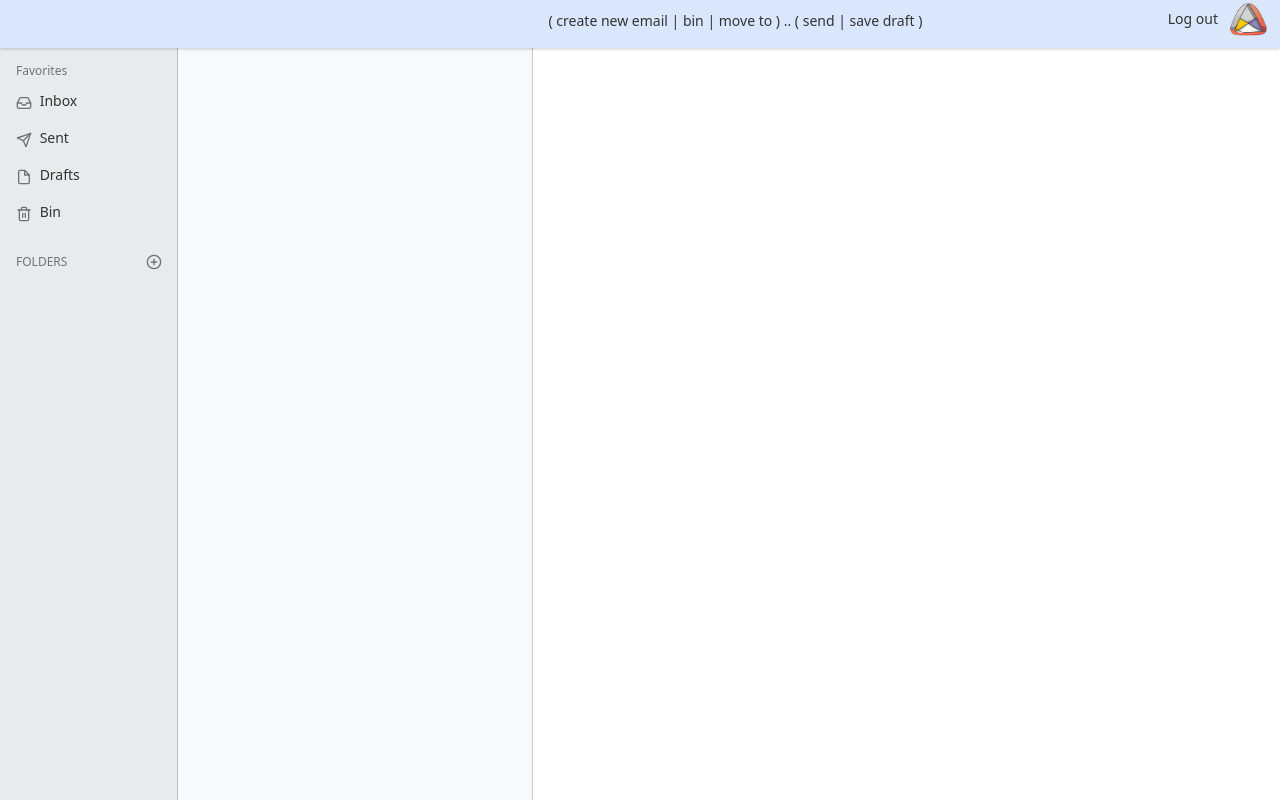
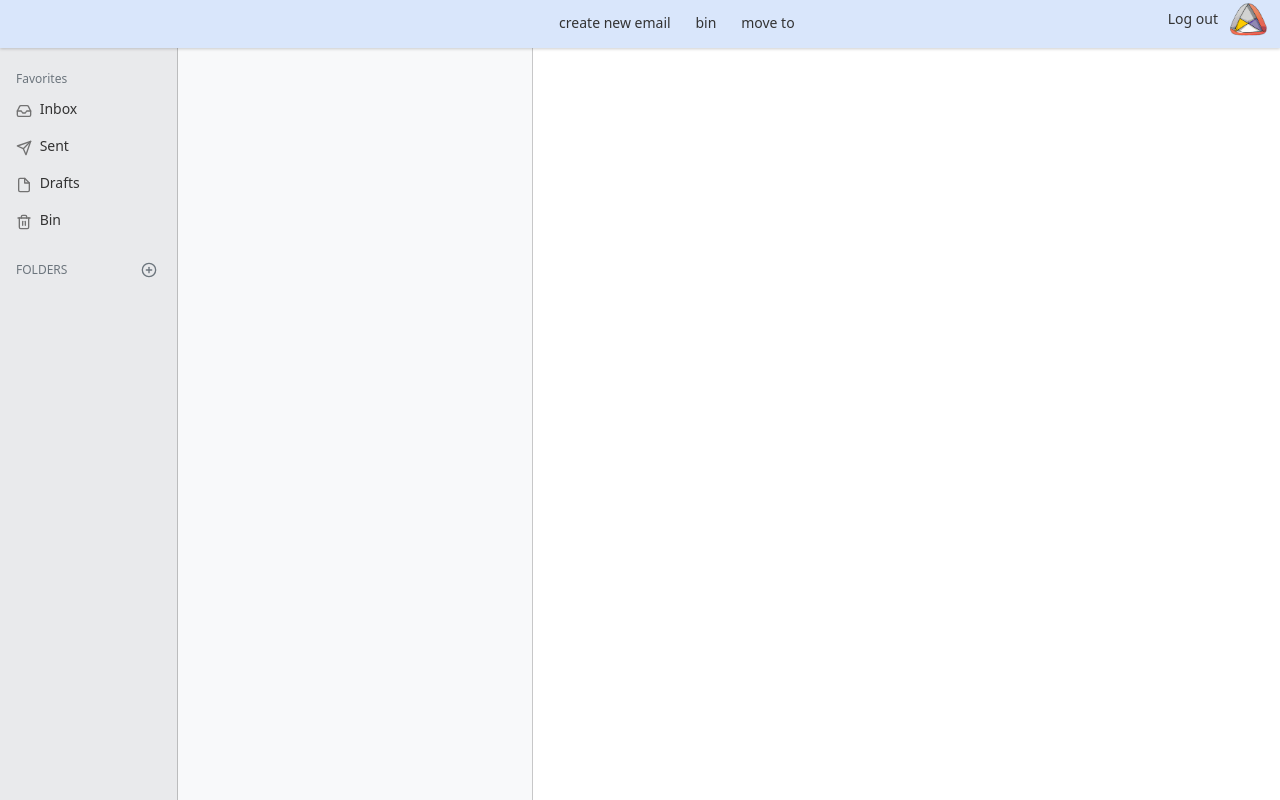
Before and after one commit to VladimirFokow/email-client-app, a Flask app: template email-client-app/templates/mailbox.html in a window 1280 px wide. Run offline with Flask 3, Linux system fonts and the light colour scheme; the template is opened without the code that fills it, so the values that code supplies are empty; some libraries are stand-ins or nearby versions.

Commit message:
send message

```diff
--- a/email-client-app/app.py
+++ b/email-client-app/app.py
@@ -27,6 +27,22 @@ app.config['SECRET_KEY'] = token_hex(16)
 
 db, Email, Folder, Attachment, User = get_models(app)
 Session(app)
+
+
+@app.route('/send_email', methods=['POST'])
+def send_email():
+    """ Send an email """
+    recipient = request.form['to']
+    subject = request.form.get('subject', '')
+    body = request.form.get('text', '')
+    attachments = request.form.get('attachments', [])
+    send(recipient, subject, body, attachments)
+    return jsonify({'success': True})
+
+
+@app.route('/save_draft', methods=['POST'])
+def save_draft():
+    return
 
 
 @app.route('/query_the_server', methods=['POST'])
@@ -60,10 +76,10 @@ def query_the_server():
             folder = request.form['folder']
             return move_to(mailbox, uid, folder)
         elif command == 'save_draft':
-            recipient = request.form['recipient']
-            subject = request.form['subject']
-            body = request.form['body']
-            attachments = []
+            recipient = request.form.get('recipient')
+            subject = request.form.get('subject')
+            body = request.form.get('body')
+            attachments = request.form.get('body')
             # for file in files:
             #     with app.open_resource("logo.png") as fp:
             #         attachments.append(flask_mail.Attachment(
@@ -201,21 +217,23 @@ def smpt_to_imap_type(smtp_msg):
     # return imap_msg
 
 
+# Must be run with app context:
 def create_smtp_msg(recipient, subject, body, attachments):
     """
+    Can use only after `mail = flask_mail.Mail(app)`.
     Receives input fields needed for the email, and creates it
     using `Flask-Mail`: smtp (for sending).
     """
-    msg = flask_mail.Message()
-    msg.subject = subject
-    msg.recipients = [recipient]
-    msg.body = body
-    msg.attachments = attachments
-    return msg
+    smtp_msg = flask_mail.Message()
+    smtp_msg.subject = subject
+    smtp_msg.recipients = [recipient]
+    smtp_msg.body = body
+    smtp_msg.attachments = attachments
+    return smtp_msg
 
 
 # Must be run with app context:
-def send(msg):
+def send(recipient, subject, body, attachments):
     email = session.get('email')
     password = session.get('password')
     email_provider = email.split('@')[-1]
@@ -225,7 +243,8 @@ def send(msg):
                    "MAIL_PASSWORD": password}
     app.config.update(user_config)
     mail = flask_mail.Mail(app)
-    mail.send(msg)
+    smtp_msg = create_smtp_msg(recipient, subject, body, attachments)
+    mail.send(smtp_msg)
 
 
 
--- a/email-client-app/static/mailbox.css
+++ b/email-client-app/static/mailbox.css
@@ -21,7 +21,6 @@ body {
 /*
 * Header
 */
-
 
 .header {
   background-color: var(--header-bg-color);
@@ -97,6 +96,20 @@ body {
   scrollbar-width: none;  /* Firefox */
 }
 
+/* Buttons */
+#header-tools .action {
+  border-color: transparent;
+  color: #333;
+  padding-top: 0.1rem;
+  padding-bottom: 0.2rem;
+  margin: 0.4rem 0.1rem 0;
+}
+#header-tools .action:hover {
+  border-color: #2471dc90;
+  background-color: #2471dc25;
+  color: inherit;
+}
+
 /* Logout */
 
 #header-logo {
@@ -124,37 +137,26 @@ body {
   height: 16px;
 }
 
-.sidebars-container {
+#area-below-header {
   position: fixed;
-  top: 0;
-  bottom: 0;
-  left: 0;
-  z-index: 100; /* Behind the header */
+  top: calc(var(--header-height));
 }
 
 .sidebar-sticky {
-  position: relative;
-  top: 0;
   height: calc(100vh - var(--header-height));
-  padding-top: .5rem;
+  padding-top: 1rem;
   overflow-x: hidden;
-  overflow-y: auto; /* Scrollable contents if viewport is shorter than content. */
-}
-
-@supports ((position: -webkit-sticky) or (position: sticky)) {
-  .sidebar-sticky {
-    position: -webkit-sticky;
-    position: sticky;
-  }
+  overflow-y: auto;  /* Scrollable contents if viewport is shorter than content. */
 }
 
 .sidebar {
-  padding: var(--header-height) 0 0;  /* Height of header */
   box-shadow: inset -1px 0 0 var(--shadow-color);  /* Vertical line on the right */
+  padding: 0;
 }
 
-/* First .sidebar child of the .sidebars .row class: */
-.sidebars-container .row > .sidebar:first-child {
+/* First child of this element: #area-below-header .row > .sidebar
+* (`space` means any child, `>` means direct child) */
+#area-below-header .row > .sidebar:first-child {
   background-color: rgba(108, 117, 125, 0.15); /* light grey background */
 }
 
@@ -188,6 +190,18 @@ body {
   font-style: italic;
 }
 
+#new-folder:hover {
+  cursor: pointer;
+  background-color: #cde1face;
+  border-radius: 2rem;
+  color: black !important;
+}
+/* To make the background color larger than the button #new-folder itself: */
+#new-folder {
+  padding: 0.3rem 0.8rem;
+  margin: -0.3rem -0.5rem;
+}
+
 
 /*
 * Middle column
@@ -206,7 +220,7 @@ body {
 }
 
 .message-list-item:not(.active):hover {
-  /* Remove the change of color on hover: */
+  /* To remove change of color on hover: */
   color: inherit;
 }
 
@@ -244,10 +258,11 @@ body {
 */
 
 main {
-  padding-top: var(--header-height);
+  height: calc(100vh - var(--header-height));
+  overflow-y: auto;
+
   overflow-wrap: anywhere;  /* Break words if needed */
 }
-
 
 
 /* Other helpful classes */
--- a/email-client-app/templates/mailbox.html
+++ b/email-client-app/templates/mailbox.html
@@ -22,21 +22,17 @@
 
           <div id="tools-container" class="flex-grow-1">
             <div id="header-tools">
-              (
+              <button class="action btn btn-outline-primary btn-sm" id="create"> create new email </button>
+              <button class="action btn btn-outline-primary btn-sm" id="delete"> bin </button>
+              <button class="action btn btn-outline-primary btn-sm" id="move"> move to </button>  <!-- TODO- make this a dropdown listing all the folders -->
 
-                create new email
-              |
-              bin
-              |
-              move to
-
-              ) .. (
-
-                send
-                |
-                save draft
-
-                )
+              <!-- These buttons are in the "create new email" page. Here they can be different, e.g. forward, reply...-->
+              <!-- space break:  -->
+              <!--
+                <span class="mx-4"></span>
+                <button class="action btn btn-outline-primary btn-sm" id="send"> send </button>
+                <button class="action btn btn-outline-primary btn-sm" id="save"> save draft </button>
+               -->
             </div>
           </div>
 
@@ -53,11 +49,11 @@
     </div>
   </div>
 
-  <div class="container-fluid">
+  <div class="container-fluid" id="area-below-header">
     <div class="row">
 
       <!-- Column 1: contains 2 sidebars -->
-      <div class="col-md-4 col-lg-5 sidebars-container">
+      <div class="sidebars-container col-md-4 col-lg-5">
         <div class="row">
           <!-- First sidebar -->
           <nav class="col-lg-4 d-none d-lg-block bg-lighter sidebar">
@@ -103,9 +99,9 @@
 
               <h6 class="sidebar-heading d-flex justify-content-between align-items-center px-3 mt-4 mb-1 text-muted">
                 <span>FOLDERS</span>
-                <a class="d-flex align-items-center text-muted">  <!-- TODO- add JavaScript window popup to create a folder. Also make this not an <a> but a button, so that the url doesn't change when clicking it. -->
+                <div class="d-flex align-items-center text-muted" id="new-folder">  <!-- TODO- add JavaScript window popup to create a folder. -->
                   <span data-feather="plus-circle"></span>
-                </a>
+                </div>
               </h6>
 
               <div id="user-folders">
@@ -134,7 +130,7 @@
 
 
       <!-- Column 2: the Main area -->
-      <main role="main" class="col-md-8 col-lg-7 ms-sm-auto px-4">
+      <main role="main" class="col col-md-8 col-lg-7 px-4">
         <!-- JavaScript will add email contents here -->
       </main>
 
--- a/email-client-app/util/configs.py
+++ b/email-client-app/util/configs.py
@@ -51,3 +51,4 @@ POP_CONFIGS = {
 SUPPORTED_EMAIL_PROVIDERS = ['gmail.com', 'ukr.net']
 
 DEFAULT_FOLDERS = ['inbox', 'sent', 'drafts', 'bin']  # don't change
+# (if want to change - make sure everything else continues to work)
```
Also changed, not shown: email-client-app/static/mailbox.js (+234 -11 lines).
